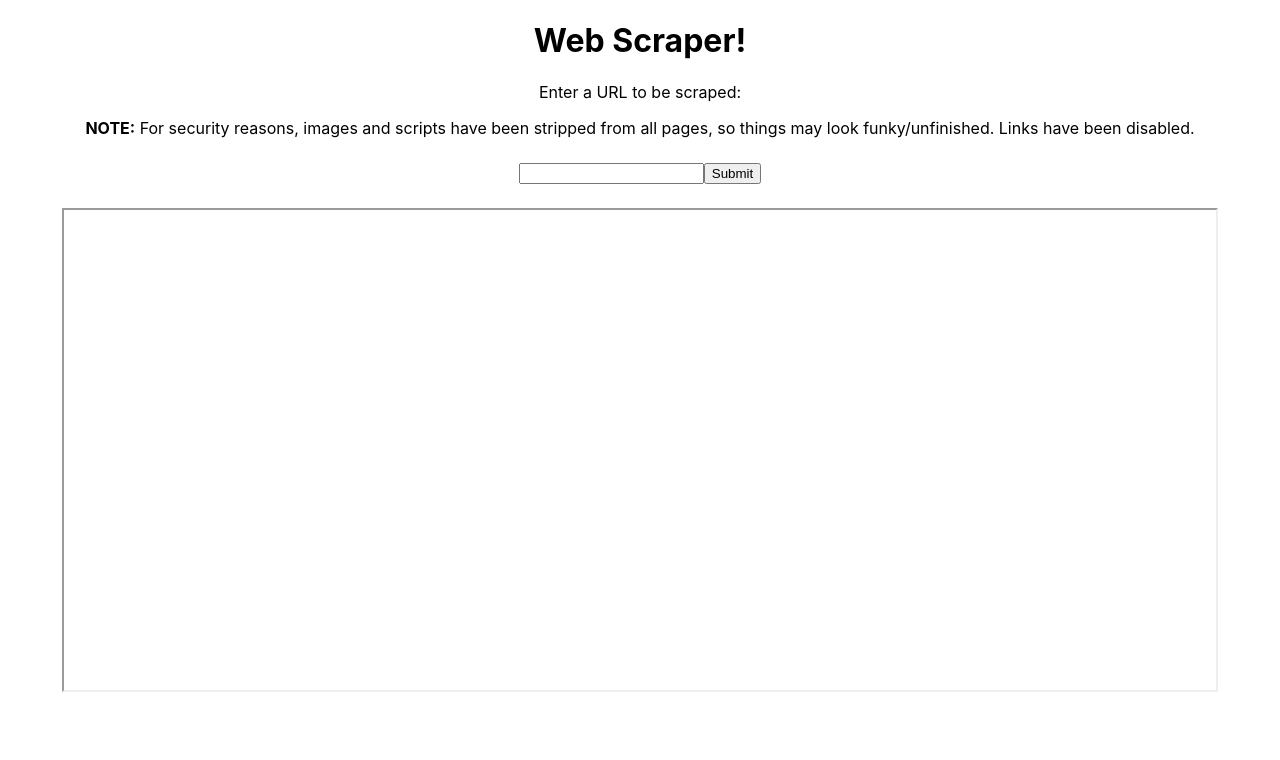
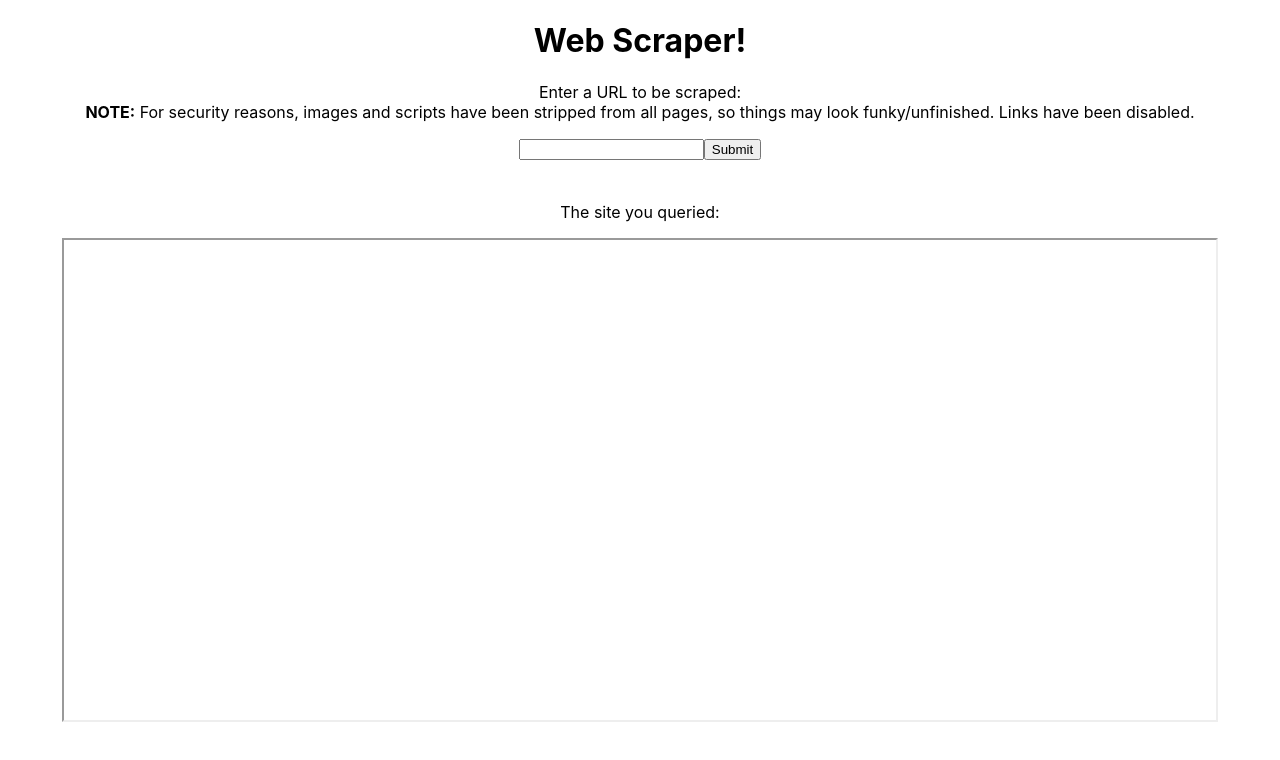
Before and after one commit to BradyDouthit/web-scraper, a React (Create React App) app in the folder client/: page / in a window 1280 px wide. Shown: the top 760 px of the page. Built offline with nearby package versions, Linux system fonts and the light colour scheme.

Commit message:
added state and a square rendered on page to indicate loading

```diff
--- a/client/src/App.css
+++ b/client/src/App.css
@@ -20,7 +20,6 @@
 #third-party-html {
   width: 90vw;
   margin: auto;
-  margin-top: 3vh;
   height: 60vh;
 }
 
@@ -34,5 +33,17 @@
 }
 
 .search-form p {
-  margin-bottom: 3vh;
+  margin-block-start: 0px !important;
 }
+
+.loading-container {
+  width: 20vh;
+  margin: 0 auto;
+  margin-top: 2vh;
+}
+
+.loading-rect {
+  background-color: black;
+  width: 10px;
+  height: 10px;
+}
--- a/client/src/App.js
+++ b/client/src/App.js
@@ -2,6 +2,8 @@ import React from 'react';
 import axios from 'axios';
 import './App.css';
 import HTMLRender from './components/HTMLRender';
+import LoadingSign from './components/LoadingSign';
+
 class App extends React.Component {
 
   constructor(props) {
@@ -9,7 +11,9 @@ class App extends React.Component {
     this.state = {
       value: '',
       imageData: '',
-      html: ''
+      html: '',
+      finalURL: '',
+      loading: false
     };
 
     this.handleChange = this.handleChange.bind(this);
@@ -17,15 +21,21 @@ class App extends React.Component {
   }
 
   getHTML = () => {
+    this.setState({ loading: true });
     axios.post('/html', {
       url: this.state.value
     })
       .then(response => {
         console.log(response)
-        this.setState({ html: response.data })
+        this.setState({
+          html: response.data,
+          finalURL: this.state.value,
+          loading: false
+        })
       })
       .catch(response => {
         console.log(response)
+        this.setState({ loading: false })
       })
   }
 
@@ -78,9 +88,10 @@ class App extends React.Component {
           <input type="text" value={this.state.value} onChange={this.handleChange} />
           </label>
           <input type="submit" value="Submit" />
+          {this.state.loading ? <LoadingSign loading={true} /> : <LoadingSign loading={false} />}
         </form>
         {this.state.imageData ? <img alt="Website Screenshot" src={`../${this.state.imageData}`}></img> : <div></div>}
-        <HTMLRender html={this.state.html} />
+        <HTMLRender url={this.state.finalURL} html={this.state.html} />
       </div>
 
     );
--- a/client/src/components/HTMLRender.js
+++ b/client/src/components/HTMLRender.js
@@ -3,6 +3,7 @@ import React from 'react';
 function HTMLRender (props) {
     return (
         <div id="third-party-div">
+            <p>The site you queried: <a href={props.url}>{props.url}</a></p>
             <iframe
                 id="third-party-html"
                 name="third-party-html"
--- /dev/null
+++ b/client/src/components/LoadingSign.js
@@ -0,0 +1,17 @@
+import React from 'react';
+
+class LoadingSign extends React.Component {
+    constructor(props) {
+        super(props);
+    }
+
+    render() {
+        return (
+            <div className="loading-container">
+                {this.props.loading ? <div className="loading-rect"></div> : <div style={{width: "10px", height: "10px"}}></div>}
+            </div>
+        );
+    }
+}
+
+export default LoadingSign;
```
